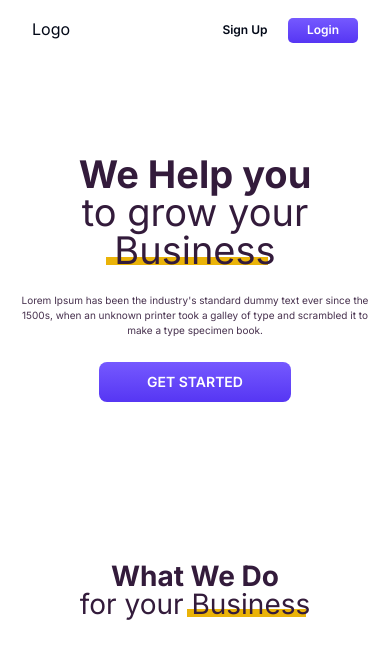
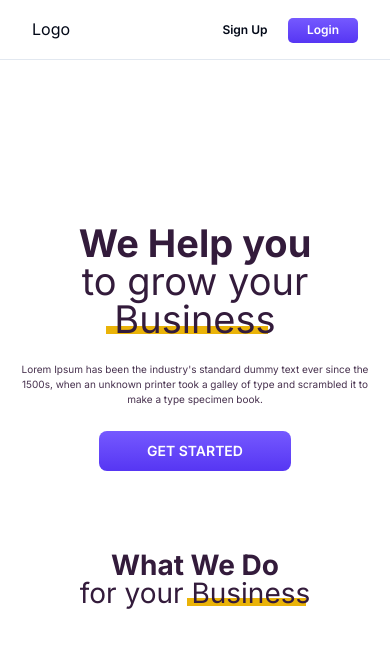
Before and after one commit to ammar-1990/raya-frontend, a Next.js app: page / in a window 390 px wide. Shown: the top 658 px of the page. Built offline with nearby package versions, Linux system fonts and the light colour scheme; no server answers; the database is empty.

Commit message:
main page

```diff
--- a/app/(main)/page.tsx
+++ b/app/(main)/page.tsx
@@ -22,10 +22,10 @@ export const revalidate = 0
 export default function Home() {
   return (
     <main className="min-h-screen overflow-hidden pb-24">
-      <div className="mt-32">
+      <div className="">
         <FirstSection />
       </div>
-      <div className="mt-32">
+      <div className=" mt-12">
         <ServicesSection/>
       </div>
     </main>
@@ -59,7 +59,8 @@ export default function Home() {
 
 const FirstSection = () => {
   return (
-    <SectionWrapper className="relative ">
+    <SectionWrapper className="relative  !pt-60   ">
+      <div className="relative pt-8  w-full">
       <h1 className="text-[38px] text-center md:text-start md:text-[87px] flex flex-col leading-none text-font -mt-12">
         <span className=" font-bold">We Help you</span>
         <span>to grow your</span>
@@ -79,9 +80,11 @@ const FirstSection = () => {
       >
         Get Started
       </Button>
-      <div className="absolute -right-44 -top-32 w-[800px] aspect-[3/2.5] hidden xl:block">
+      <div className="absolute -right-44 -top-32 w-[800px] aspect-[3/2.5] hidden xl:block ">
         <Image src={"/FirstImage.png"} alt="first image" fill className="" />
       </div>
+      </div>
+
     </SectionWrapper>
   );
 };
@@ -108,9 +111,11 @@ const ServicesSection = async() => {
         </span>
       </h3>
 
-      <div className="grid grid-cols-1 sm:grid-cols-2 md:grid-cols-4 mt-24 gap-8">
+      <div className="grid grid-cols-1 sm:grid-cols-2 md:grid-cols-4 mt-24 gap-8 relative">
         {services.map(service=><ServiceCard key={service.id} service={service}/>)}
-
+<div className="absolute -right-24 top-1/2 -translate-y-[50%] w-[500px] h-[450px] -z-10 hidden md:block">
+<Image src={'/Ellipse.png'}  alt="ellipse" fill />
+</div>
       </div>
     </SectionWrapper>
   );
@@ -120,12 +125,12 @@ const ServicesSection = async() => {
 
 const ServiceCard = ({service}:{service:Service})=>{
   return (
-    <article className="p-6 shadow-lg rounded-lg flex flex-col gap-2" >
+    <article className="p-6 shadow-lg rounded-lg flex flex-col gap-2 bg-white" >
           <div className={cn("flex items-center justify-center w-12 h-12 rounded-lg",colorsMapping[service.iconColor])}>
             {iconsMapping[service.icon]}
           </div>
           <h3 className="uppercase font-bold">{service.label}</h3>
-          <p className="text-sm text-gray-400">{service.description}</p>
+          <p className="text-sm text-gray-400 mt-auto">{service.description}</p>
         </article>
   )
 }
--- a/components/header.tsx
+++ b/components/header.tsx
@@ -7,8 +7,8 @@ type Props = {};
 
 const Header = (props: Props) => {
   return (
-    <header className="px-8 xl:px-24 py-4  bg-white">
-      <div className="flex gap-3 items-center justify-between">
+    <header className="px-8 xl:px-24 py-4   fixed w-full top-0 left-0 z-[9999] bg-white/80 backdrop-blur-md border-b">
+      <div className="flex gap-3 items-center justify-between max-w-[1500px] mx-auto ">
         <Logo />
         <div className="flex-1 hidden lg:flex justify-center">
           <NavLinks />
--- a/components/section-wrapper.tsx
+++ b/components/section-wrapper.tsx
@@ -5,7 +5,7 @@ type Props = {children:ReactNode} & HTMLAttributes<HTMLDivElement>
 
 const SectionWrapper = ({children,className,...rest}: Props) => {
   return (
-    <section className={cn('md:p-12 p-4',className)}>
+    <section className={cn('md:p-12 p-4 max-w-[1500px] mx-auto',className)}>
         {children}
     </section>
   )
```
Also changed, not shown: public/Ellipse.png (added).
